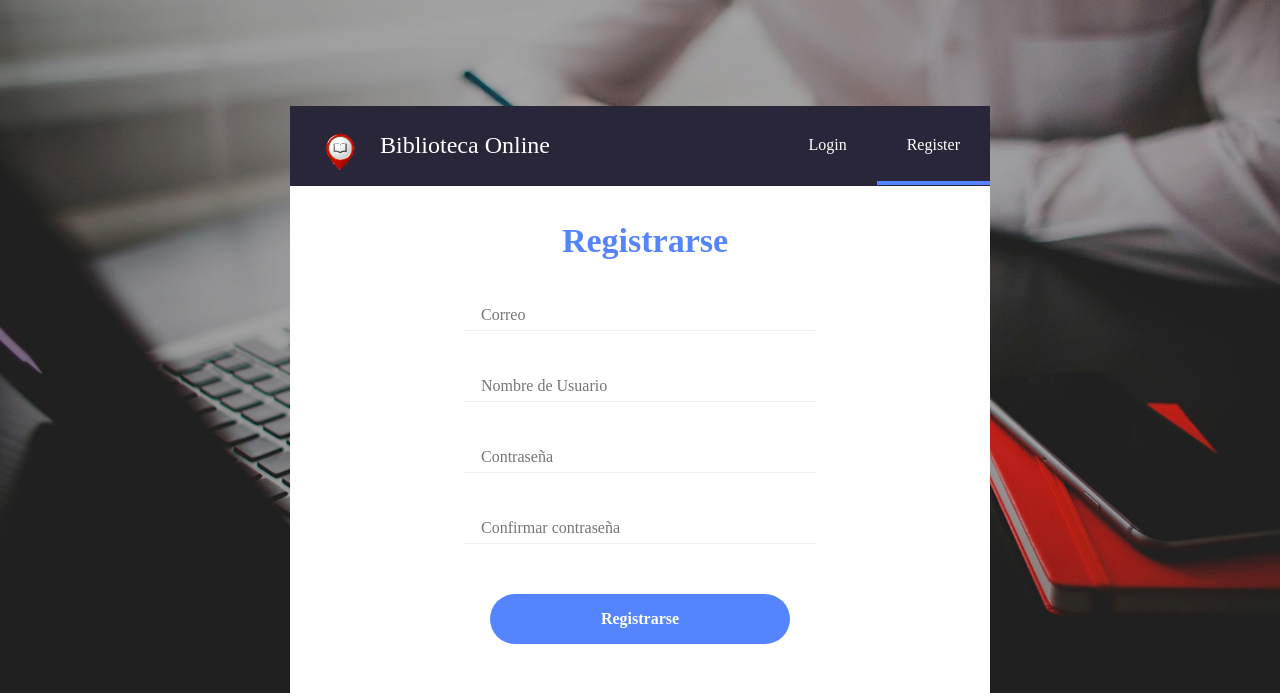
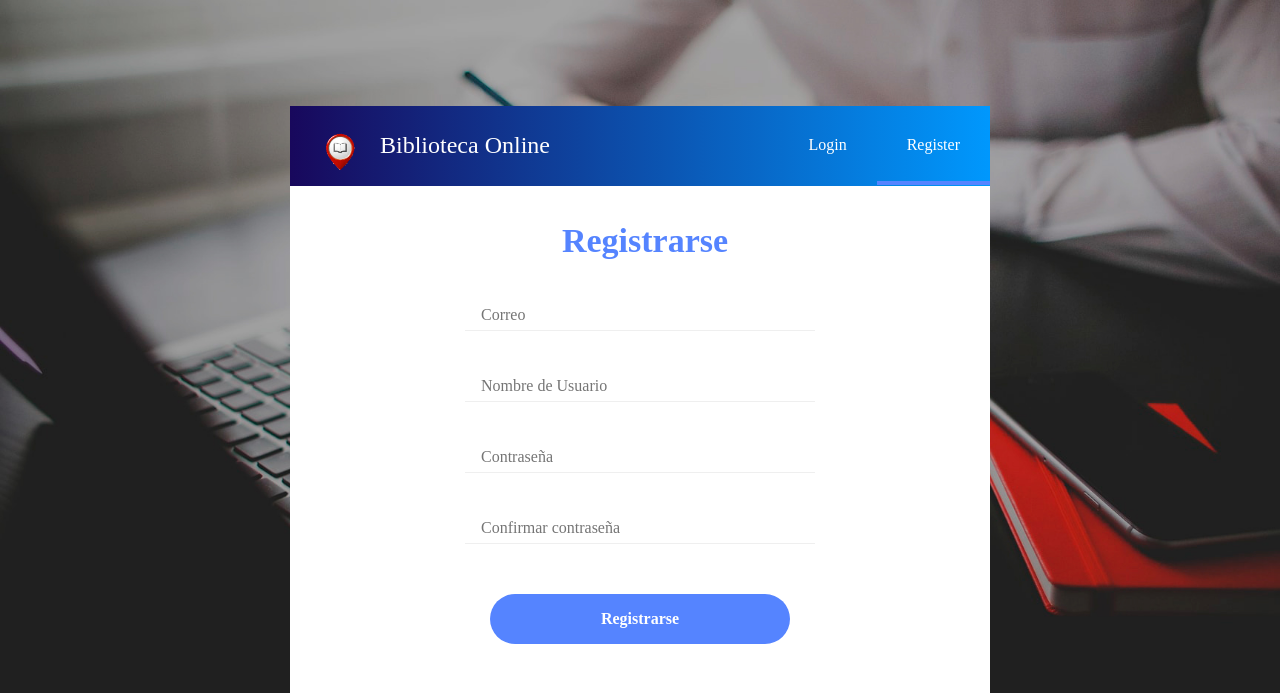
Before and after one commit to Stiben003/Registro, a PHP site: page /register.php in a window 1280 px wide. Shown: the top 693 px of the page. Run offline with PHP 8.4, Linux system fonts and the light colour scheme; some libraries are stand-ins or nearby versions.

```diff
--- a/css/style.css
+++ b/css/style.css
@@ -30,7 +30,7 @@ body{
     width: 100%;
     height: 80px;
     padding: 10px;
-    background: #282638;
+    background: linear-gradient(to right, #18085c, #0098fd);
     display: flex;
     position: relative;
 }
```
